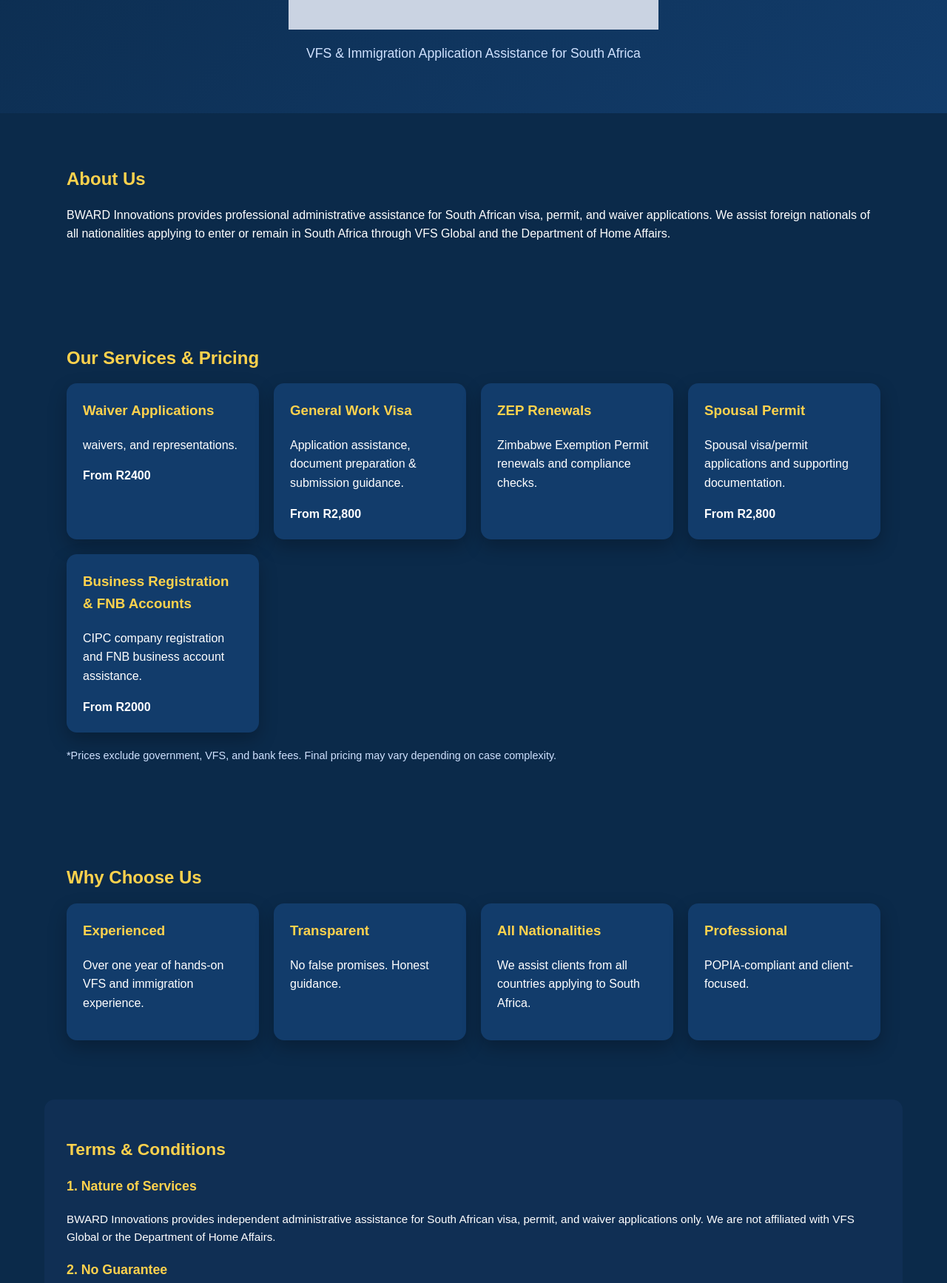
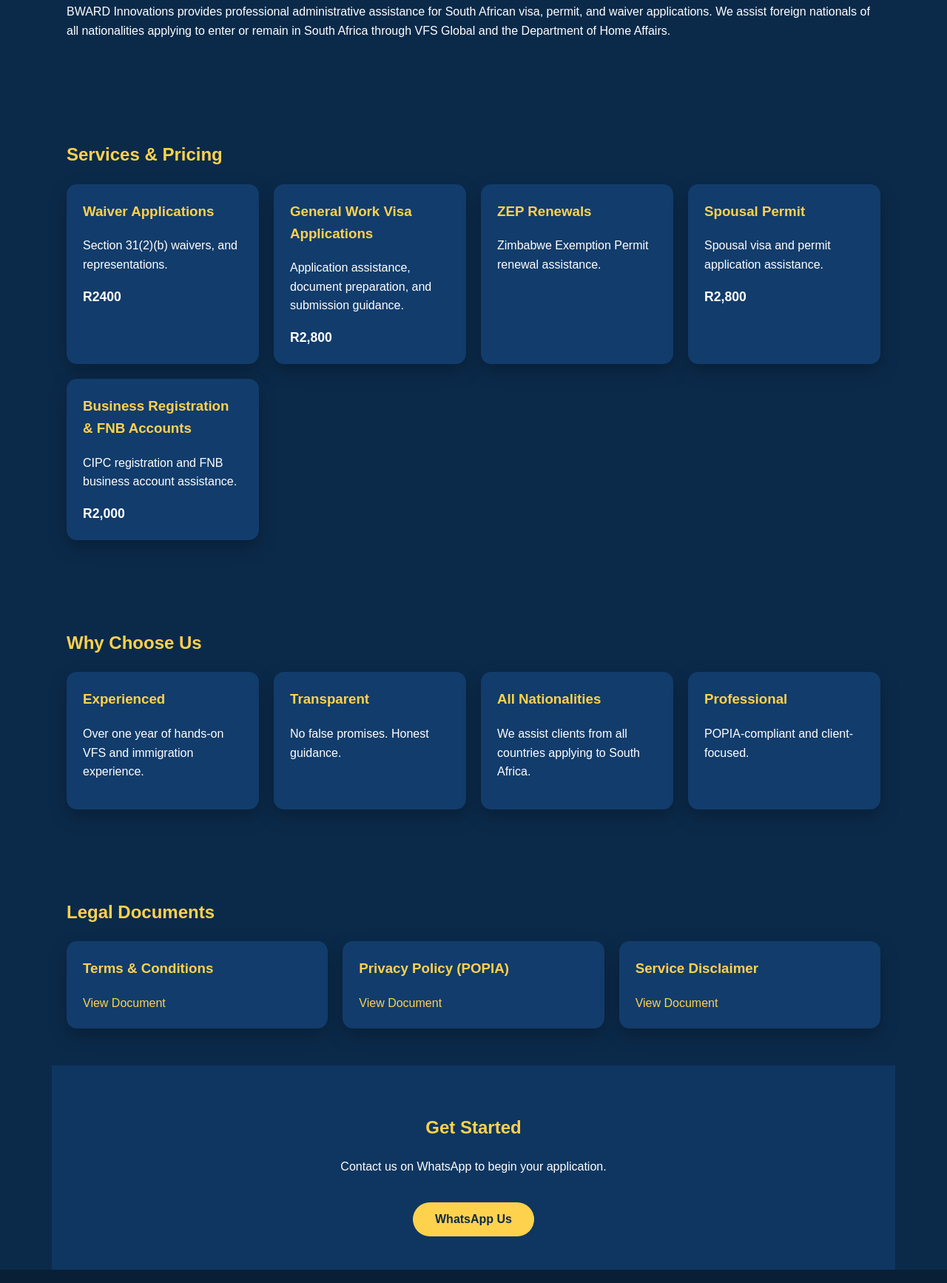
Before and after one commit to posobless-cyber/bwardinnovations, a plain HTML site: page index.html in a window 1280 px wide. Shown: the part 510-2244 px from the top of the page at 74% size. Drawn offline with Linux system fonts and the light colour scheme.

Commit message:
Update index.html

```diff
--- a/index.html
+++ b/index.html
@@ -4,7 +4,7 @@
   <meta charset="UTF-8" />
   <meta name="viewport" content="width=device-width, initial-scale=1.0" />
   <title>BWARD Innovations | VFS & Immigration Application Assistance</title>
-  <meta name="description" content="Professional South African VFS & immigration application assistance for all nationalities." />
+  <meta name="description" content="Professional VFS & immigration application assistance for South Africa." />
 
   <!-- EMBEDDED CSS -->
   <style>
@@ -20,16 +20,28 @@
       text-align: center;
       background: linear-gradient(135deg, #0b2a4a, #123c6b);
     }
-    header h1 { margin: 0; font-size: 2.6em; }
-    header p { margin-top: 10px; font-size: 1.1em; color: #d0e2ff; }
-
+    .logo {
+      max-width: 140px;
+      margin-bottom: 15px;
+    }
+    header h1 {
+      margin: 0;
+      font-size: 2.6em;
+    }
+    header p {
+      margin-top: 10px;
+      font-size: 1.1em;
+      color: #d0e2ff;
+    }
     section {
       padding: 50px 20px;
       max-width: 1100px;
       margin: auto;
     }
-    h2 { color: #ffd24d; margin-bottom: 15px; }
-
+    h2 {
+      color: #ffd24d;
+      margin-bottom: 20px;
+    }
     .grid {
       display: grid;
       grid-template-columns: repeat(auto-fit, minmax(250px, 1fr));
@@ -41,8 +53,15 @@
       border-radius: 14px;
       box-shadow: 0 10px 25px rgba(0,0,0,0.25);
     }
-    .card h3 { margin-top: 0; color: #ffd24d; }
-
+    .card h3 {
+      margin-top: 0;
+      color: #ffd24d;
+    }
+    .price {
+      margin-top: 10px;
+      font-weight: bold;
+      font-size: 1.1em;
+    }
     .cta {
       text-align: center;
       background: #0f3660;
@@ -59,7 +78,6 @@
       font-weight: bold;
       cursor: pointer;
     }
-
     footer {
       background: #081f36;
       padding: 25px 20px;
@@ -67,27 +85,19 @@
       font-size: 0.9em;
       color: #c9d9ef;
     }
-
-    .terms {
-      background: #102f54;
-      border-radius: 14px;
-      padding: 30px;
-      margin-top: 30px;
-      font-size: 0.95em;
+    a {
+      color: #ffd24d;
+      text-decoration: none;
     }
-    .terms h3 { color: #ffd24d; }
-
-    a { color: #ffd24d; text-decoration: none; }
   </style>
 </head>
 <body>
 
 <header>
   <img src="logo.jpeg" alt="BWARD Innovations Logo" class="logo">
-        <h1></h1>
+  <h1>BWARD Innovations</h1>
   <p>VFS & Immigration Application Assistance for South Africa</p>
 </header>
-
 
 <section>
   <h2>About Us</h2>
@@ -98,17 +108,35 @@
 </section>
 
 <section>
-  <h2>Our Services & Pricing</h2>
+  <h2>Services & Pricing</h2>
   <div class="grid">
-    <div class="card"><h3>Waiver Applications</h3><p> waivers, and representations.</p><strong>From R2400</strong></div>
-    <div class="card"><h3>General Work Visa</h3><p>Application assistance, document preparation & submission guidance.</p><strong>From R2,800</strong></div>
-    <div class="card"><h3>ZEP Renewals</h3><p>Zimbabwe Exemption Permit renewals and compliance checks.</p><strong></strong></div>
-    <div class="card"><h3>Spousal Permit</h3><p>Spousal visa/permit applications and supporting documentation.</p><strong>From R2,800</strong></div>
-    <div class="card"><h3>Business Registration & FNB Accounts</h3><p>CIPC company registration and FNB business account assistance.</p><strong>From R2000</strong></div>
+    <div class="card">
+      <h3>Waiver Applications</h3>
+      <p> Section 31(2)(b) waivers, and representations.</p>
+      <div class="price">R2400  </div>
     </div>
-  <p style="margin-top:20px;font-size:0.9em;color:#d0e2ff;">*Prices exclude government, VFS, and bank fees. Final pricing may vary depending on case complexity.</p>
+    <div class="card">
+      <h3>General Work Visa Applications</h3>
+      <p>Application assistance, document preparation, and submission guidance.</p>
+      <div class="price">R2,800  </div>
+    </div>
+    <div class="card">
+      <h3>ZEP Renewals</h3>
+      <p>Zimbabwe Exemption Permit renewal assistance.</p>
+      <div class="price">  </div>
+    </div>
+    <div class="card">
+      <h3>Spousal Permit</h3>
+      <p>Spousal visa and permit application assistance.</p>
+      <div class="price">R2,800  </div>
+    </div>
+    <div class="card">
+      <h3>Business Registration & FNB Accounts</h3>
+      <p>CIPC registration and FNB business account assistance.</p>
+      <div class="price">R2,000  </div>
+    </div>
+  </div>
 </section>
-
 <section>
     <h2>Why Choose Us</h2>
     <div class="grid">
@@ -119,49 +147,41 @@
     </div>
   </section>
 
-<section class="terms" id="terms">
-  <h2>Terms & Conditions</h2>
-
-  <h3>1. Nature of Services</h3>
-  <p>BWARD Innovations provides independent administrative assistance for South African visa, permit, and waiver applications only. We are not affiliated with VFS Global or the Department of Home Affairs.</p>
-
-  <h3>2. No Guarantee</h3>
-  <p>All decisions are made solely by the relevant authorities. Fees are charged for administrative services rendered and do not guarantee approval or processing time.</p>
-
-  <h3>3. Client Responsibility</h3>
-  <p>The client confirms that all documents and information provided are true and accurate. False information may result in rejection or bans.</p>
-
-  <h3>4. Limitation of Liability</h3>
-  <p>BWARD Innovations is not liable for rejections, delays, policy changes, or outcomes beyond its control.</p>
-
-  <h3>5. Fees & Refunds</h3>
-  <p>Fees are payable upfront and are non-refundable once work has commenced, regardless of outcome.</p>
-
-  <h3>6. POPIA</h3>
-  <p>Client information is processed in compliance with the Protection of Personal Information Act (POPIA).</p>
-
-  <h3>7. Digital Consent</h3>
-  <p>By proceeding with our services or replying "I AGREE" digitally, the client accepts these Terms & Conditions.</p>
+<section>
+  <h2>Legal Documents</h2>
+  <div class="grid">
+    <div class="card">
+      <h3>Terms & Conditions</h3>
+      <a href="terms-and-conditions.pdf" target="_blank">View Document</a>
+    </div>
+    <div class="card">
+      <h3>Privacy Policy (POPIA)</h3>
+      <a href="privacy-policy.pdf" target="_blank">View Document</a>
+    </div>
+    <div class="card">
+      <h3>Service Disclaimer</h3>
+      <a href="disclaimer.pdf" target="_blank">View Document</a>
+    </div>
+  </div>
 </section>
 
 <section class="cta">
   <h2>Get Started</h2>
-  <p>Click below to contact us on WhatsApp.</p>
+  <p>Contact us on WhatsApp to begin your application.</p>
   <button onclick="openWhatsApp()">WhatsApp Us</button>
 </section>
 
 <footer>
   <p>
-    Disclaimer: Independent administrative assistance only. All decisions are made by VFS Global and/or the Department of Home Affairs.
+    Independent administrative assistance only. All decisions are made by VFS Global and/or the Department of Home Affairs.
   </p>
 </footer>
 
 <!-- EMBEDDED JAVASCRIPT -->
 <script>
   function openWhatsApp() {
-    // Replace with your real WhatsApp number (international format, no +)
-    var phone = '27XXXXXXXXX';
-    var message = 'Hello, I would like assistance with a South African visa / permit application.';
+    var phone = '27696767882';
+    var message = 'Hello, I would like assistance with a South African visa or permit application.';
     var url = 'https://wa.me/' + phone + '?text=' + encodeURIComponent(message);
     window.open(url, '_blank');
   }
```
Lines whose indentation alone changed are shown as unchanged.
